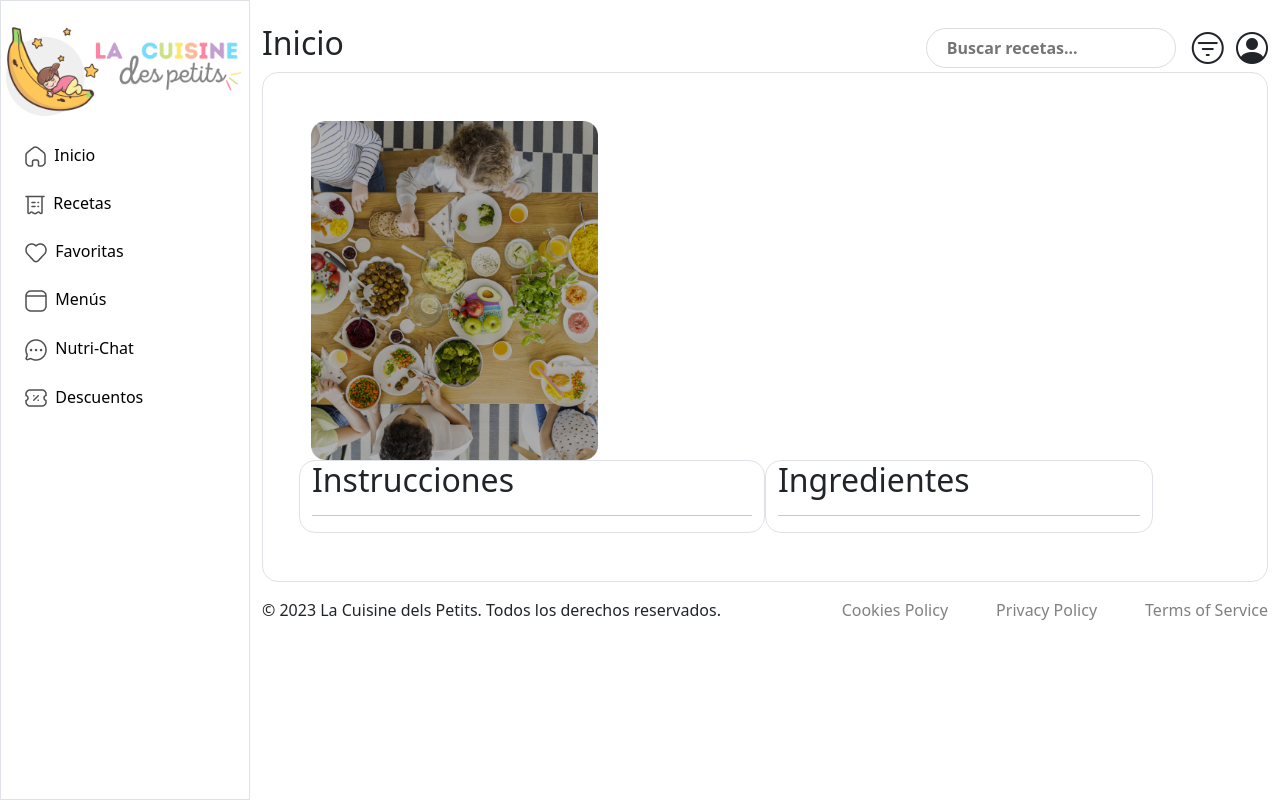
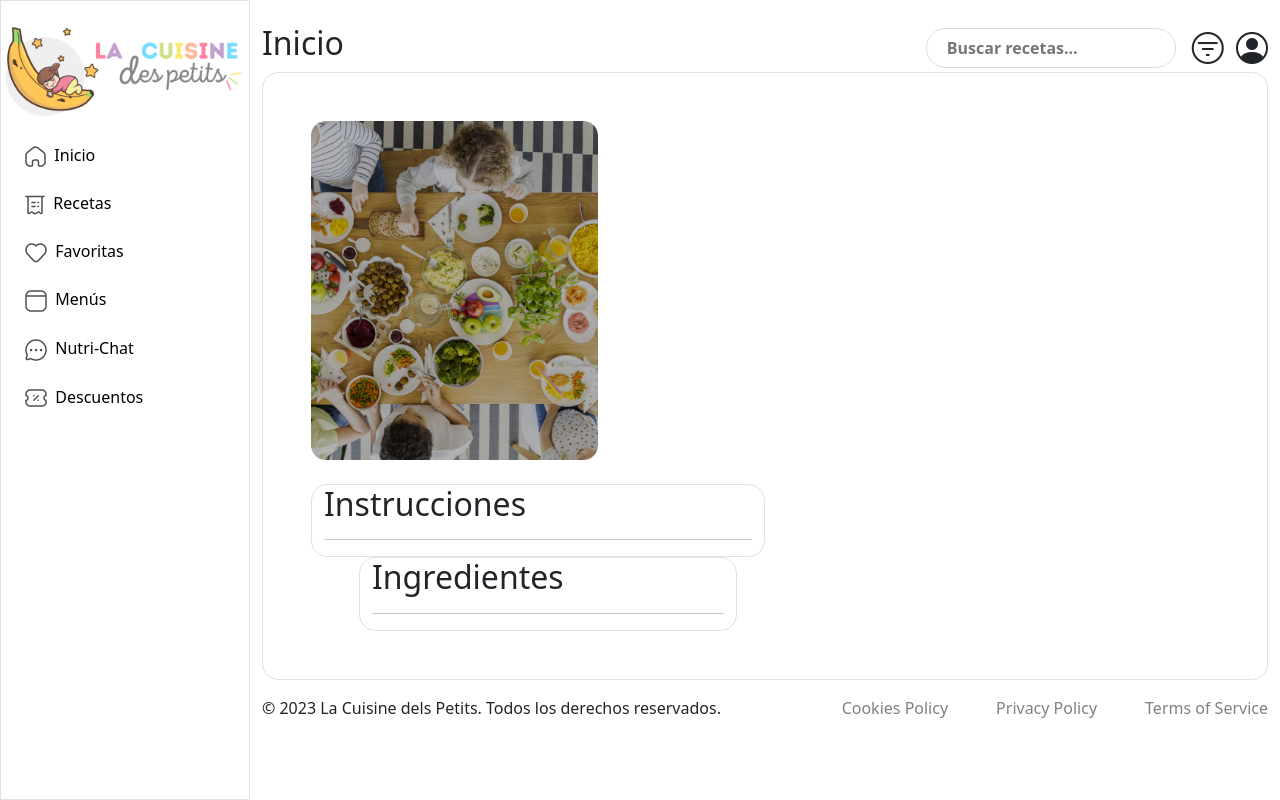
Before and after one commit to practicasLienzzo/La-Cuisine, a plain HTML site: page RecipeDetail.html in a window 1280 px wide. Drawn offline with nearby package versions, Linux system fonts and the light colour scheme.

```diff
--- a/RecipeDetail.html
+++ b/RecipeDetail.html
@@ -62,13 +62,14 @@
 
             </div>
           </div>
-          <div class="row">
-            <div class="col-6 border rounded-4">
+
+          <div class="row m-0 mt-4">
+            <div class="col-6 border rounded-4 me-5">
               <h2>Instrucciones</h2>
               <hr>
-
+              <p class=""></p>
             </div>
-            <div class="col-5 border rounded-4">
+            <div class="col-5 border rounded-4 ms-5">
               <h2>Ingredientes</h2>
               <hr>
             </div>
```
